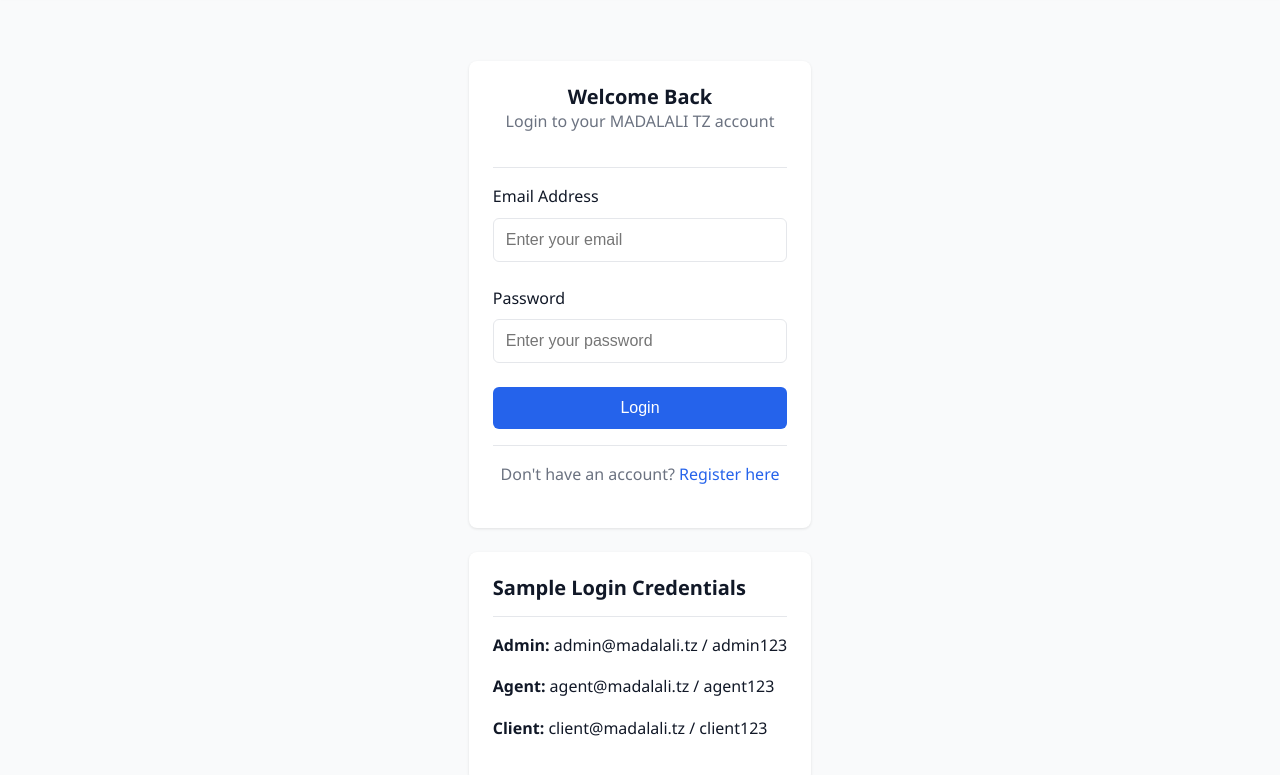
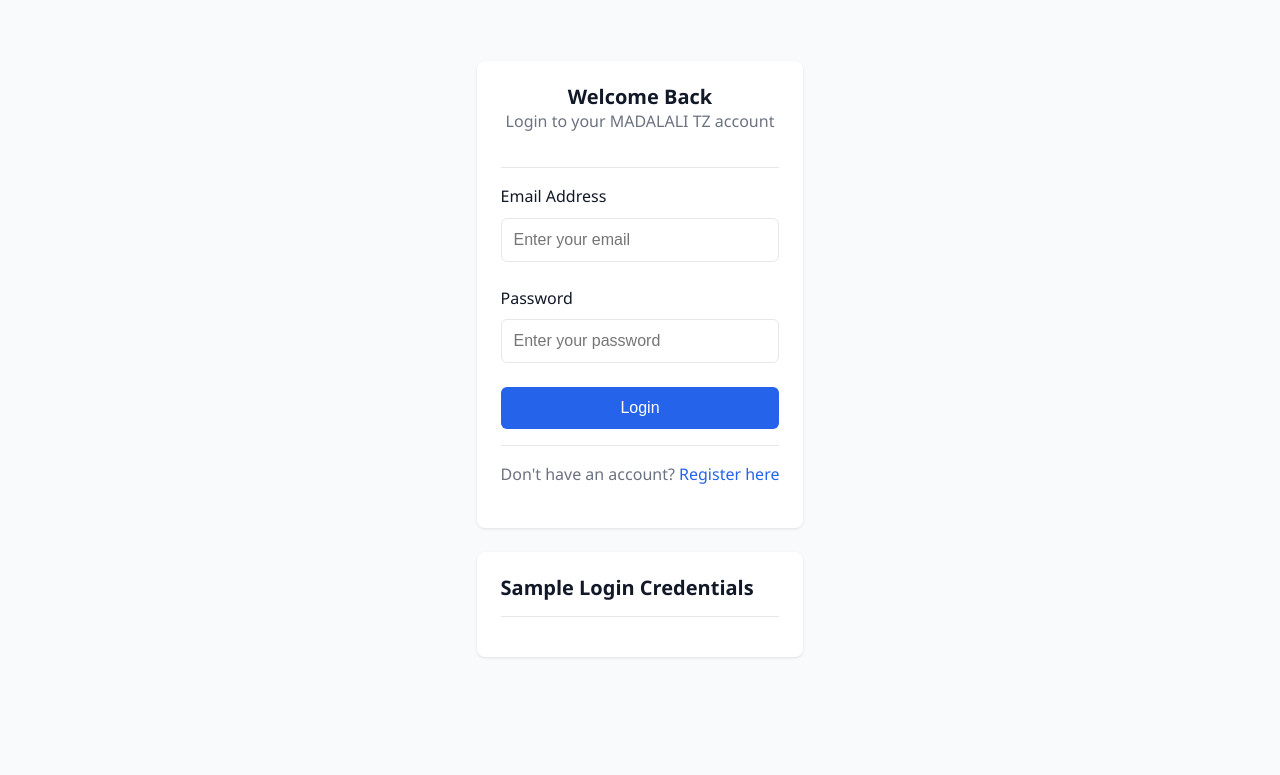
Before and after one commit to mussa52/madalali-tz, a plain HTML site: page login.html in a window 1280 px wide. Shown: the part 73-848 px from the top of the page. After the commit the page ends 818 px from the top, so only its background shows below. Drawn offline with Linux system fonts and the light colour scheme.

Commit message:
Update login.html

```diff
--- a/login.html
+++ b/login.html
@@ -79,11 +79,6 @@
                     <div class="card mt-3">
                         <div class="card-header">
                             <h5 class="card-title">Sample Login Credentials</h5>
-                        </div>
-                        <div class="card-body">
-                            <p><strong>Admin:</strong> admin@madalali.tz / admin123</p>
-                            <p><strong>Agent:</strong> agent@madalali.tz / agent123</p>
-                            <p><strong>Client:</strong> client@madalali.tz / client123</p>
                         </div>
                     </div>
                 </div>
```
